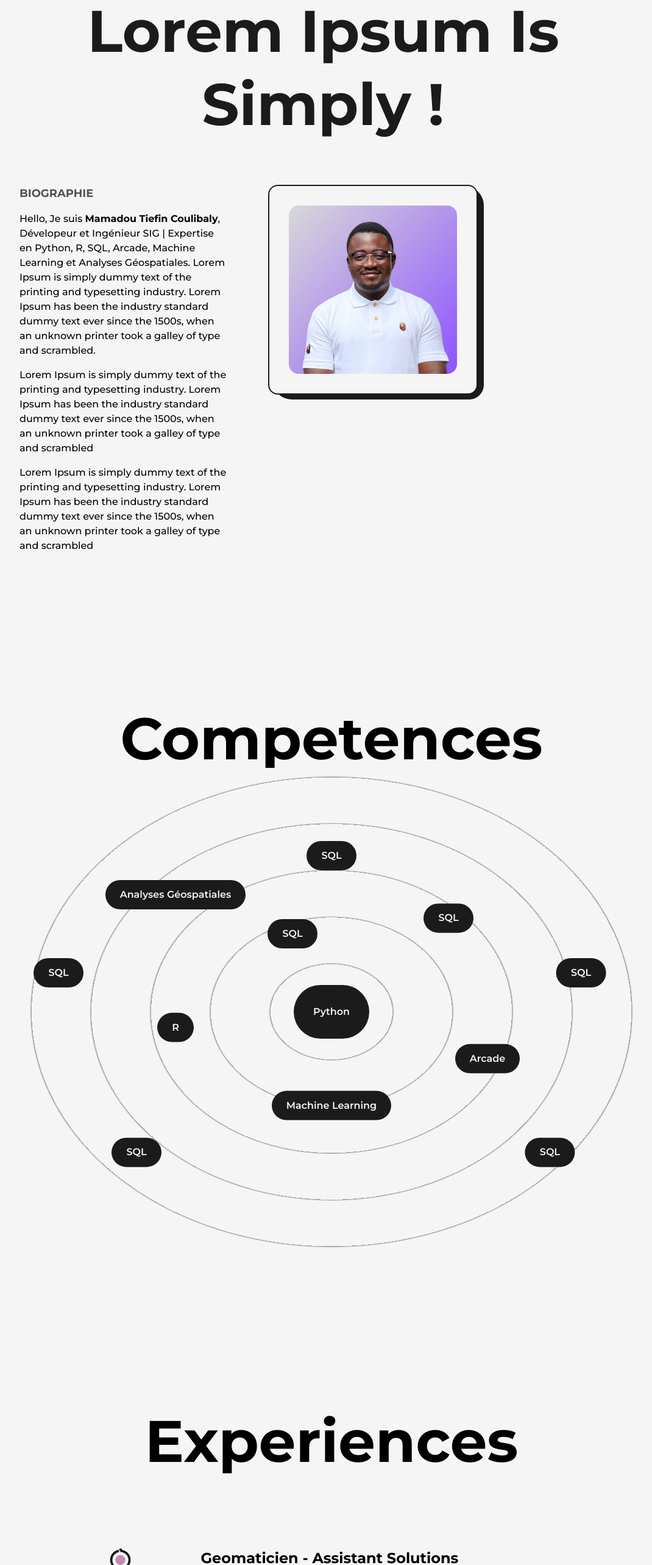
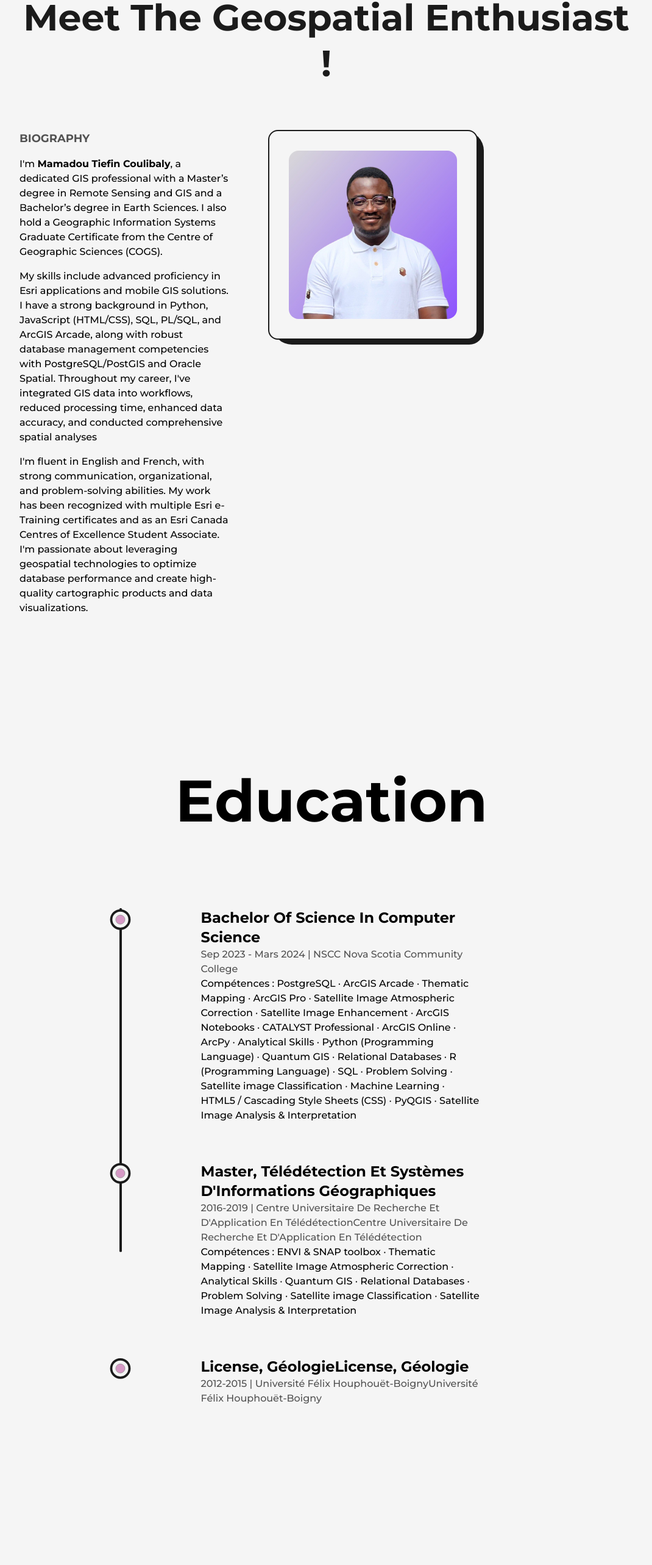
Before and after one commit to yourCodeur47/portfolio, a Next.js app: page /about in a window 1280 px wide. Shown: the part 169-2735 px from the top of the page at 61% size, without its empty margins (96-1166 px from the left). Built offline with nearby package versions, Linux system fonts and the light colour scheme.

Commit message:
Mise a jour du portofolio Creation d'une nouvelle Certificates.js

```diff
--- /dev/null
+++ b/src/components/Certificates.js
@@ -0,0 +1,79 @@
+import React, { useRef } from "react";
+import {
+  motion,
+  useScroll,
+} from "framer-motion";
+import LiIcon from "./LiIcon";
+
+
+const Details = ({ position, company, companyLink, time, address, work }) => {
+  const ref = useRef(null);
+  return (
+    <li
+      ref={ref}
+      className="my-8 first:mt-0 last:mb-0 w-[60%] mx-auto flex flex-col items-start justify-between md:w-[80%]"
+    >
+      <LiIcon reference={ref} />
+      <motion.div
+        initial={{ y: 50 }}
+        whileInView={{ y: 0 }}
+        transition={{ duration: 0.5, type: "spring" }}
+      >
+        <h3 className="capitalize font-bold text-2xl sm:text-xl xs:text-lg">
+          {position}{" "}
+          <a
+            className="capitalize text-primary dark:text-primaryDark"
+            href={companyLink}
+            target={"_blank"}
+          >
+            @{company}
+          </a>
+        </h3>
+        <span className="capitalize text-dark/75 font-medium dark:text-light/50 xs:text-sm">
+          {time} | {address}
+        </span>
+        <p className="font-medium w-full md:text-sm">
+          {work}
+        </p>
+      </motion.div>
+    </li>
+  );
+};
+
+const Certificates = () => {
+
+  const ref = useRef(null);
+
+  const { scrollYProgress } = useScroll({
+    target: ref,
+    offset: ["start end", "center start"],
+  });
+
+  return (
+
+      <div className="my-64">
+        <h2 className="font-bold text-7xl mb-10 w-full text-center md:text-10xl xs:text-4xl md:mb-10">
+          Awards, Certificates & Others
+        </h2>
+
+        <div ref={ref} className="relative w-[75%] mx-auto lg:w-[90%] md:w-full">
+          <ul className="w-full flex flex-col items-start justify-between ml-10 xs:ml-2">
+            <li>
+              Esri Canada Centres of Excellence Student Associate Award
+            </li>
+            <li>
+              20+  Esri e-Training certificates
+            </li>
+            <li>
+              WHMIS & OH&S certified
+            </li>
+            <li>
+              Vice President of Services, Student Association, AVC-COGS Campus
+            </li>
+          </ul>
+        </div>
+        </div>
+    );
+};
+
+export default Certificates;
--- a/src/components/Skills.js
+++ b/src/components/Skills.js
@@ -26,7 +26,7 @@ const Skills = () => {
   return (
 <>
       <h2 className="font-bold text-8xl mt-64 w-full text-center md:text-6xl md:mt-32">
-        Competences
+        Skills
       </h2>
     <div
       ref={ref}
@@ -46,15 +46,24 @@ const Skills = () => {
         <Skill name="R" x="-20vw" y="2vw" />
 
           <Skill name="SQL" x="-5vw" y="-10vw" />
-          <Skill name="Arcade" x="20vw" y="6vw" />
-          <Skill name="Machine Learning" x="0vw" y="12vw" />
-          <Skill name="Analyses Géospatiales" x="-20vw" y="-15vw" />
-          <Skill name="SQL" x="15vw" y="-12vw" />
+          <Skill name="HTML" x="20vw" y="6vw" />
+          <Skill name="CSS" x="0vw" y="12vw" />
+          <Skill name="Geospatial Data Analysis" x="-20vw" y="-15vw" />
+          <Skill name="JavaScript" x="15vw" y="-12vw" />
           <Skill name="SQL" x="-35vw" y="-5vw" />
-          <Skill name="SQL" x="32vw" y="-5vw" />
-          <Skill name="SQL" x="0vw" y="-20vw" />
-          <Skill name="SQL" x="-25vw" y="18vw" />
-          <Skill name="SQL" x="28vw" y="18vw" />
+          <Skill name="Python" x="32vw" y="-5vw" />
+          <Skill name="PL/SQL" x="0vw" y="-20vw" />
+          <Skill name="ArcGIS Arcade" x="-25vw" y="18vw" />
+          <Skill name="ArcGIS Pro" x="23vw" y="13vw" />
+          <Skill name="ArcGIS Online" x="30vw" y="09vw" />
+          <Skill name="ArcGIS Instant Apps" x="20vw" y="20vw" />
+          <Skill name="ArcGIS StoryMaps" x="10vw" y="30vw" />
+          <Skill name="ArcGIS Dashboards" x="-7vw" y="18vw" />
+          <Skill name="ArcGIS Experience Builder" x="-20vw" y="26vw" />
+          <Skill name="ArcGIS Survey123" x="-20vw" y="-30vw" />
+          <Skill name="ArcGIS QuickCapture" x="-10vw" y="30vw" />
+          <Skill name="PostgreSQL/PostGIS" x="-10vw" y="-25vw" />
+          <Skill name="Oracle database/Oracle Spatial" x="20vw" y="-25vw" />
     </div></>
   );
 };
--- a/src/pages/about.js
+++ b/src/pages/about.js
@@ -1,7 +1,6 @@
 import Layout from "@/components/Layout";
 import Head from "next/head";
 import Image from "next/image";
-import profile from "../../public/images/profile/developer-pic-2.jpg";
 import profileTiefin from "../../public/images/profile/profiletien.jpeg";
 import { useInView, useMotionValue, useSpring } from "framer-motion";
 import { useEffect, useRef } from "react";
@@ -10,6 +9,7 @@ import Experience from "@/components/Experience";
 import Education from "@/components/Education";
 import AnimatedText from "@/components/AnimatedText";
 import TransitionEffect from "@/components/TransitionEffect";
+import Certificates from "@/components/Certificates";
 
 function AnimatedNumberFramerMotion({ value }) {
   const ref = useRef(null);
@@ -50,31 +50,27 @@ export default function About() {
       >
         <Layout className="pt-16">
           <AnimatedText
-            text="Lorem Ipsum is simply !"
-            className="mb-16 !text-8xl !leading-tight lg:!text-7xl sm:!text-6xl xs:!text-4xl sm:mb-8"
+            text="Meet the Geospatial Enthusiast !"
+            className="mb-16 !text-6xl !leading-tight lg:!text-5xl sm:!text-4xl xs:!text-2xl sm:mb-6"
           />
 
           <div className="grid w-full grid-cols-8 gap-16 sm:gap-8">
             <div className="col-span-3 flex flex-col items-start justify-start xl:col-span-4 md:order-2
             md:col-span-8">
               <h2 className="mb-4 text-lg font-bold uppercase text-dark/75 dark:text-light/75">
-                BIOGRAPHIE
+                Biography
               </h2>
               <p className="font-medium ">
-                Hello, Je suis <strong>Mamadou Tiefin Coulibaly</strong>, Dévelopeur et Ingénieur SIG | Expertise en Python, R, SQL, Arcade, Machine Learning et Analyses Géospatiales.
-                Lorem Ipsum is simply dummy text of the printing and typesetting industry.
-                Lorem Ipsum has been the industry standard dummy text ever since the 1500s,
-                when an unknown printer took a galley of type and scrambled.
+                I&apos;m <strong>Mamadou Tiefin Coulibaly</strong>, a dedicated GIS professional with a Master’s degree in Remote Sensing and
+                GIS and a Bachelor’s degree in Earth Sciences. I also hold a Geographic Information Systems Graduate Certificate from the Centre of Geographic Sciences (COGS).
               </p>
               <p className="my-4 font-medium">
-                Lorem Ipsum is simply dummy text of the printing and typesetting industry.
-                Lorem Ipsum has been the industry standard dummy text ever since the 1500s,
-                when an unknown printer took a galley of type and scrambled
+                My skills include advanced proficiency in Esri applications and mobile GIS solutions. I have a strong background in Python, JavaScript (HTML/CSS), SQL, PL/SQL, and ArcGIS Arcade, along with robust database management competencies with PostgreSQL/PostGIS and Oracle Spatial.
+                Throughout my career, I&apos;ve integrated GIS data into workflows, reduced processing time, enhanced data accuracy, and conducted comprehensive spatial analyses
               </p>
               <p className="font-medium">
-                Lorem Ipsum is simply dummy text of the printing and typesetting industry.
-                Lorem Ipsum has been the industry standard dummy text ever since the 1500s,
-                when an unknown printer took a galley of type and scrambled
+                I&apos;m fluent in English and French, with strong communication, organizational, and problem-solving abilities. My work has been recognized with multiple Esri e-Training certificates and as an Esri Canada Centres of Excellence Student Associate.
+                I&apos;m passionate about leveraging geospatial technologies to optimize database performance and create high-quality cartographic products and data visualizations.
               </p>
             </div>
             <div className="relative col-span-3 h-max rounded-2xl border-2 border-solid border-dark
@@ -98,9 +94,10 @@ export default function About() {
             </div>
           </div>
 
+          <Education />
           <Skills />
           <Experience />
-          <Education />
+          <Certificates />
         </Layout>
       </main>
     </>
--- a/src/pages/index.js
+++ b/src/pages/index.js
@@ -39,11 +39,18 @@ export default function Home() {
             </div>
             <div className="flex w-1/2 flex-col items-center self-center lg:w-full lg:text-center">
               <AnimatedText
-                text="Lorem Ipsum is simply dummy text of the printing and."
+                text="Programming the World, One Map at a Time."
                 className="!text-left !text-6xl xl:!text-5xl lg:!text-center lg:!text-6xl md:!text-5xl sm:!text-3xl"
               />
               <p className="my-4 text-base font-medium md:text-sm sm:!text-xs">
-                  Lorem Ipsum is simply dummy text of the printing and typesetting industry. Lorem Ipsum has been the industry standard dummy text ever since the 1500
+                  Bilingual GIS professional with a Master’s degree in Remote Sensing and GIS,
+                  proficient in spatial data management, GIS application development,
+                  and advanced data analysis. Highly skilled in Esri GIS technologies,
+                  with a proven track record of developing and maintaining geospatial applications.
+                  Adept at optimizing database performance, ensuring data integrity,
+                  and enhancing decision-making processes through high-quality cartographic products and data visualizations.
+                  Demonstrated ability to automate processes using Python, manage and support GIS systems,
+                  and conduct comprehensive spatial analyses.
               </p>
               <div className="mt-2 flex items-center self-start lg:self-center">
                 <Link
```
Also changed, not shown: src/components/Experience.js (+22 -22 lines).
